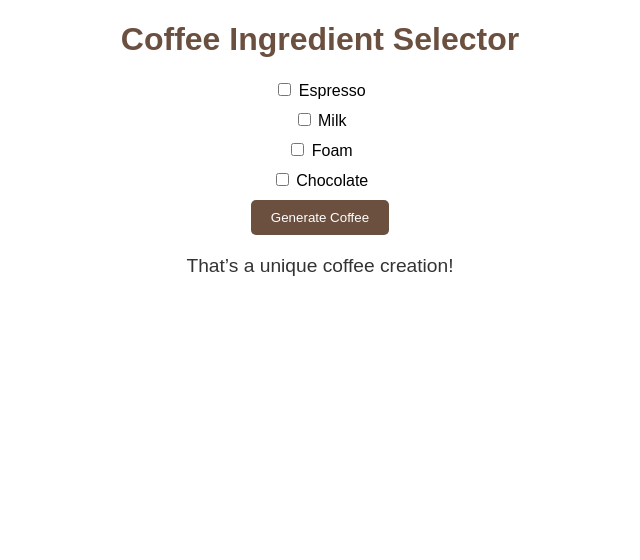
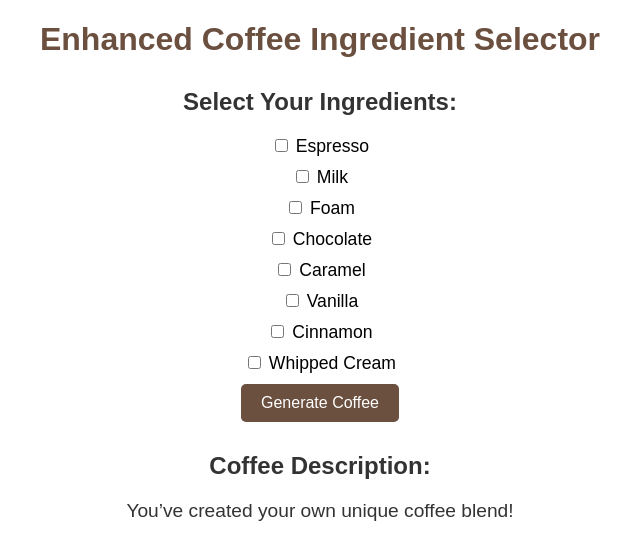
Before and after one commit to KathrylleR/ICSpark-Final-Project, a plain HTML site: page index.html in a window 1280 px wide. Both pictures are taken after a click on the button "Generate Coffee". Shown: the whole page, without its empty margins (320-960 px from the left). Drawn offline with Linux system fonts and the light colour scheme.

Commit message:
More info.

```diff
--- a/index.html
+++ b/index.html
@@ -3,26 +3,24 @@
 <head>
     <meta charset="UTF-8">
     <meta name="viewport" content="width=device-width, initial-scale=1.0">
-    <title>Coffee Ingredient Selector</title>
+    <title>Enhanced Coffee Ingredient Selector</title>
     <link rel="stylesheet" href="style.css">
 </head>
 <body>
-    <h1>Coffee Ingredient Selector</h1>
+    <h1>Enhanced Coffee Ingredient Selector</h1>
     <form id="coffee-form">
-        <label>
-            <input type="checkbox" id="espresso"> Espresso
-        </label>
-        <label>
-            <input type="checkbox" id="milk"> Milk
-        </label>
-        <label>
-            <input type="checkbox" id="foam"> Foam
-        </label>
-        <label>
-            <input type="checkbox" id="chocolate"> Chocolate
-        </label>
+        <h2>Select Your Ingredients:</h2>
+        <label><input type="checkbox" id="espresso"> Espresso</label>
+        <label><input type="checkbox" id="milk"> Milk</label>
+        <label><input type="checkbox" id="foam"> Foam</label>
+        <label><input type="checkbox" id="chocolate"> Chocolate</label>
+        <label><input type="checkbox" id="caramel"> Caramel</label>
+        <label><input type="checkbox" id="vanilla"> Vanilla</label>
+        <label><input type="checkbox" id="cinnamon"> Cinnamon</label>
+        <label><input type="checkbox" id="whipped-cream"> Whipped Cream</label>
         <button type="button" id="generate-coffee">Generate Coffee</button>
     </form>
+    <h2>Coffee Description:</h2>
     <p id="result"></p>
     <script src="script.js"></script>
 </body>
--- a/script.js
+++ b/script.js
@@ -4,18 +4,30 @@ document.getElementById('generate-coffee').addEventListener('click', function()
     if (document.getElementById('milk').checked) ingredients.push('Milk');
     if (document.getElementById('foam').checked) ingredients.push('Foam');
     if (document.getElementById('chocolate').checked) ingredients.push('Chocolate');
+    if (document.getElementById('caramel').checked) ingredients.push('Caramel');
+    if (document.getElementById('vanilla').checked) ingredients.push('Vanilla');
+    if (document.getElementById('cinnamon').checked) ingredients.push('Cinnamon');
+    if (document.getElementById('whipped-cream').checked) ingredients.push('Whipped Cream');
 
     let resultText = '';
     if (ingredients.includes('Espresso') && ingredients.includes('Milk') && ingredients.includes('Foam')) {
-        resultText = 'You made a Cappuccino!';
+        resultText = 'Cappuccino: A classic Italian coffee with espresso, steamed milk, and foam.';
     } else if (ingredients.includes('Espresso') && ingredients.includes('Milk')) {
-        resultText = 'You made a Latte!';
+        resultText = 'Latte: A creamy coffee made with espresso and steamed milk.';
     } else if (ingredients.includes('Espresso') && ingredients.includes('Chocolate')) {
-        resultText = 'You made a Mocha!';
+        resultText = 'Mocha: A rich coffee with espresso, chocolate, and steamed milk.';
+    } else if (ingredients.includes('Espresso') && ingredients.includes('Caramel')) {
+        resultText = 'Caramel Macchiato: Espresso mixed with milk and topped with caramel syrup.';
+    } else if (ingredients.includes('Espresso') && ingredients.includes('Vanilla')) {
+        resultText = 'Vanilla Latte: A smooth blend of espresso, steamed milk, and vanilla syrup.';
+    } else if (ingredients.includes('Espresso') && ingredients.includes('Cinnamon')) {
+        resultText = 'Cinnamon Coffee: A spiced coffee with espresso and a touch of cinnamon.';
+    } else if (ingredients.includes('Espresso') && ingredients.includes('Whipped Cream')) {
+        resultText = 'Affogato: Espresso poured over whipped cream for a luscious treat.';
     } else if (ingredients.length === 1 && ingredients.includes('Espresso')) {
-        resultText = 'You made an Espresso!';
+        resultText = 'Espresso: A pure and strong shot of coffee.';
     } else {
-        resultText = 'That’s a unique coffee creation!';
+        resultText = 'You’ve created your own unique coffee blend!';
     }
 
     document.getElementById('result').textContent = resultText;
--- a/style.css
+++ b/style.css
@@ -15,6 +15,7 @@ form {
 label {
     display: block;
     margin: 10px 0;
+    font-size: 1.1em;
 }
 
 button {
@@ -24,6 +25,7 @@ button {
     border: none;
     border-radius: 5px;
     cursor: pointer;
+    font-size: 1em;
 }
 
 button:hover {
@@ -35,3 +37,8 @@ p {
     font-size: 1.2em;
     color: #333;
 }
+
+h2 {
+    margin-top: 30px;
+    color: #333;
+}
```
